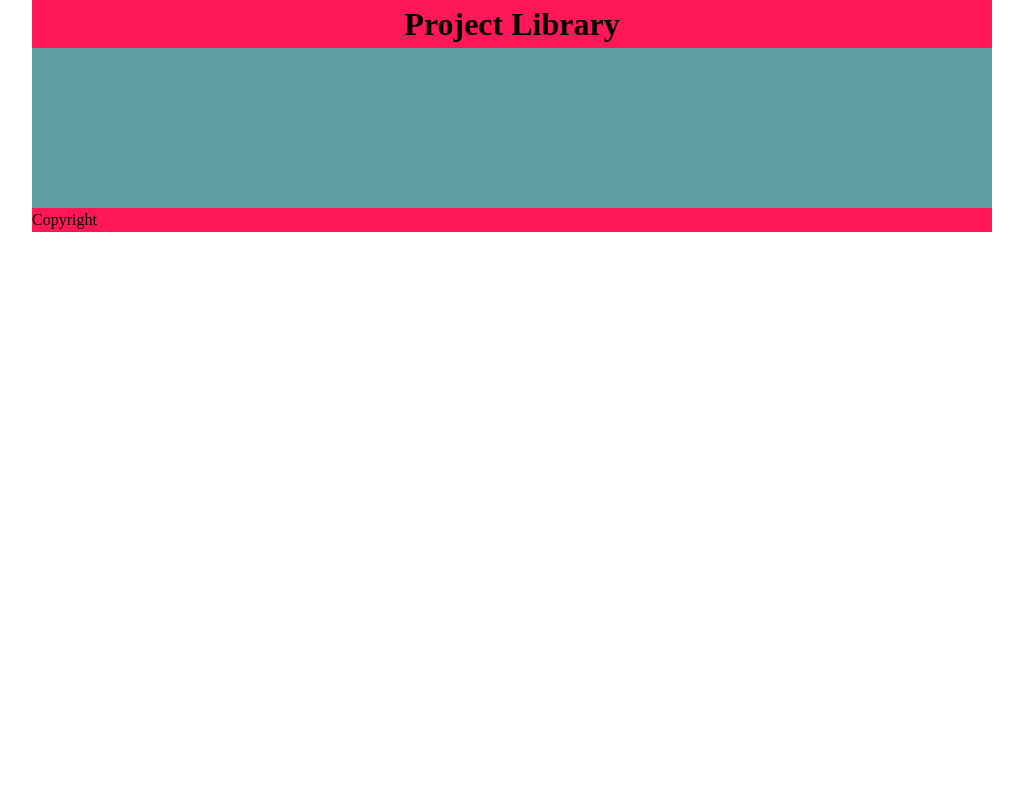
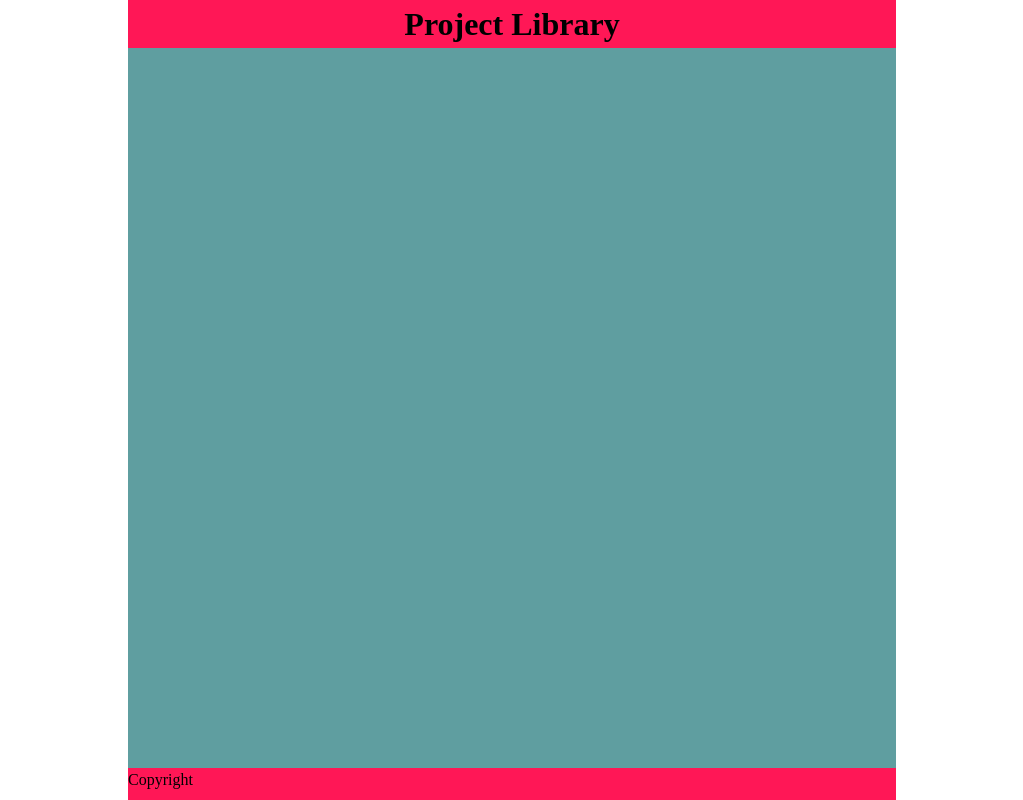
Before and after one commit to carlos0716/project-library, a plain HTML site: page index.html in a window 1280 px wide. Shown: the whole page, without its empty margins (128-1151 px from the left). Drawn offline with Linux system fonts and the light colour scheme.

Commit message:
height assigned to .header, .main-section

```diff
--- a/styles.css
+++ b/styles.css
@@ -83,25 +83,27 @@ select {
 .main-container {
   height: 100vh;
   margin: 0 auto;
-  width: 75%;
+  width: 60%;
 }
 
 .header {
   background-color: #ff1756;
   text-align: center;
+  height: 6%;
 }
 
 .main-section {
   background-color: cadetblue;
   width: 100%;
   padding: 5rem;
-
+  height: 90%;
+  overflow: scroll;
 }
 
 .card-container {
   display: grid;
-  grid-template-columns: repeat(auto-fit, minmax(350px, 1fr));
-
+  grid-template-columns: repeat(auto-fit, minmax(250px, 1fr));
+  gap: 2rem;
   justify-items: center;
 
 
@@ -110,6 +112,7 @@ select {
 
 .footer {
   background-color: #ff1756;
+  height: 4%;
 }
 
 .card {
```
